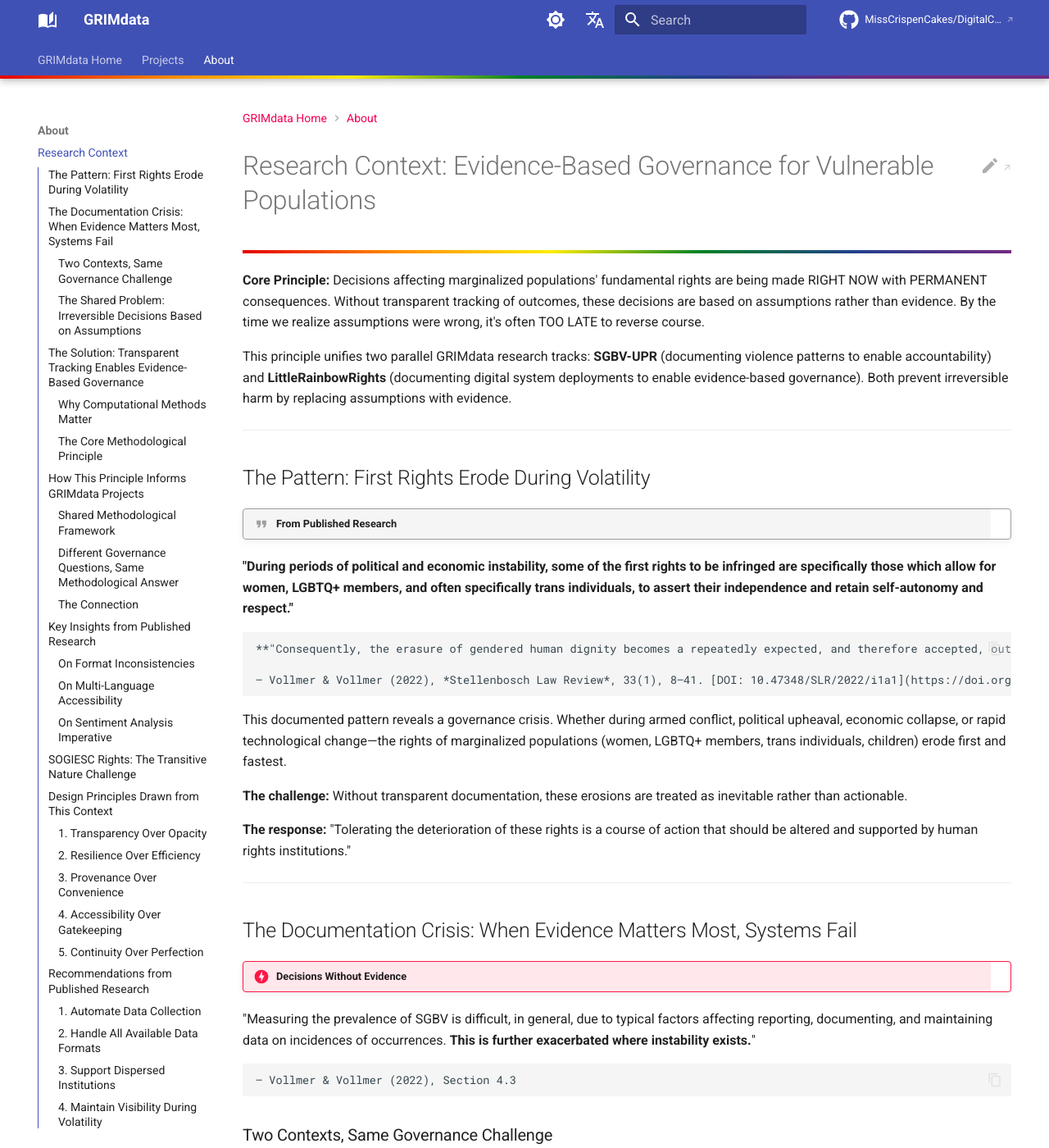
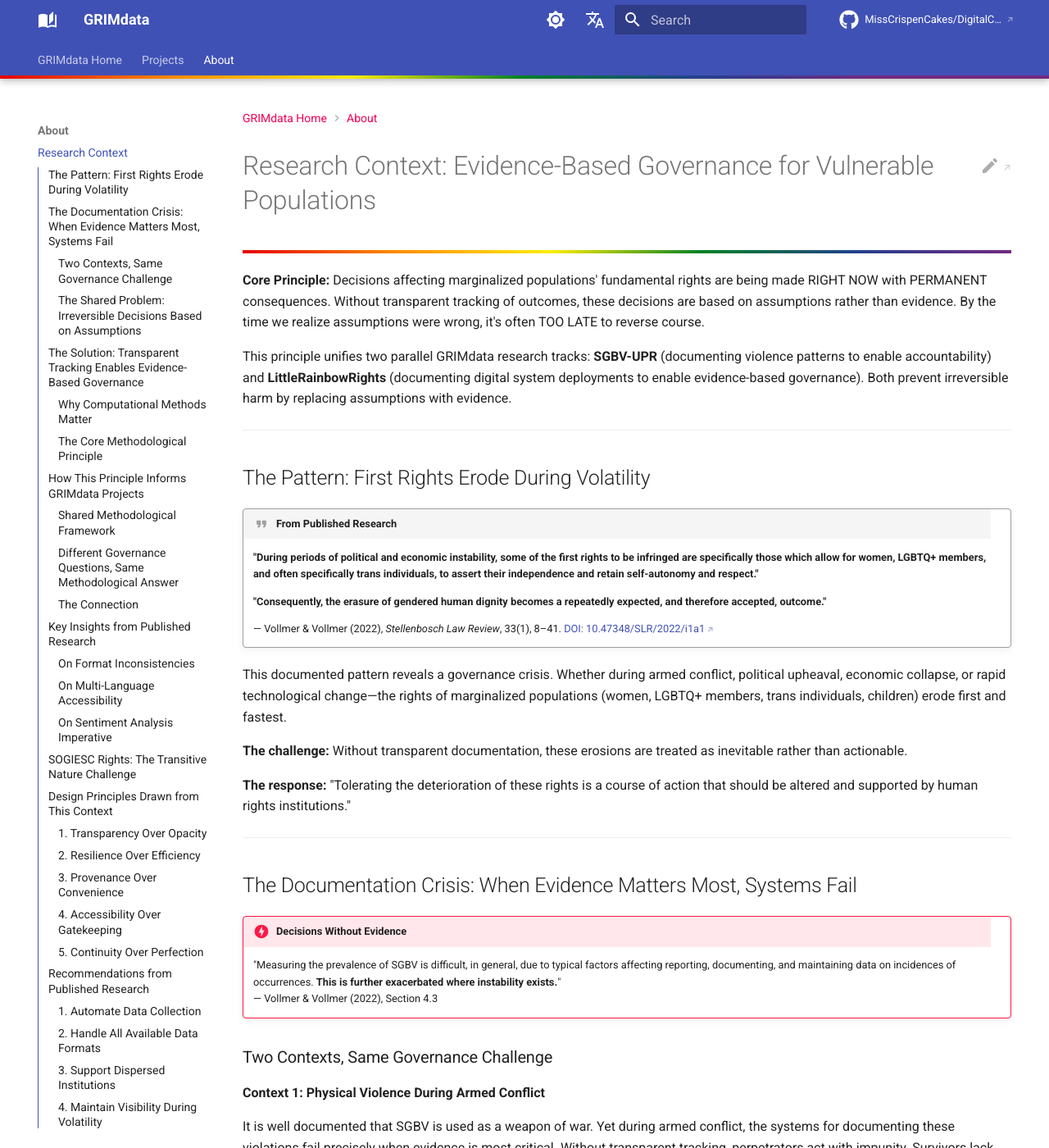
Before and after one commit to MissCrispenCakes/DigitalChild, an MkDocs documentation site: the page built from docs/RESEARCH_CONTEXT.md, in a window 1280 px wide and 1400 px high. Shown: the whole window at 82% size. Built offline with MkDocs 1.6.1 and Material for MkDocs 9.7.7, drawn with Linux system fonts in a browser that asks for light colours; comment, search, counter and statistics services are not loaded; some of the changed text lies outside the part shown.

Commit message:
Exclude admonition files from mdformat check for readability
Added 3 files to CI exclusion list:
- docs/getting-started/installation.md
- docs/RESEARCH_CONTEXT.md
- docs/scorecard/explorer.md

These files use indented content inside admonitions which is more
readable but mdformat wants unindented (less readable). Prioritizing
human readability over strict formatting.

Created MDFORMAT_EXCLUSIONS.md to document exclusion policy.
Total excluded: 8 files (5 grid cards + 3 admonitions)

````diff
--- a/docs/RESEARCH_CONTEXT.md
+++ b/docs/RESEARCH_CONTEXT.md
@@ -9,13 +9,11 @@ ______________________________________________________________________
 ## The Pattern: First Rights Erode During Volatility
 
 !!! quote "From Published Research"
-**"During periods of political and economic instability, some of the first rights to be infringed are specifically those which allow for women, LGBTQ+ members, and often specifically trans individuals, to assert their independence and retain self-autonomy and respect."**
+    **"During periods of political and economic instability, some of the first rights to be infringed are specifically those which allow for women, LGBTQ+ members, and often specifically trans individuals, to assert their independence and retain self-autonomy and respect."**
 
-```
-**"Consequently, the erasure of gendered human dignity becomes a repeatedly expected, and therefore accepted, outcome."**
+    **"Consequently, the erasure of gendered human dignity becomes a repeatedly expected, and therefore accepted, outcome."**
 
-— Vollmer & Vollmer (2022), *Stellenbosch Law Review*, 33(1), 8–41. [DOI: 10.47348/SLR/2022/i1a1](https://doi.org/10.47348/SLR/2022/i1a1)
-```
+    — Vollmer & Vollmer (2022), *Stellenbosch Law Review*, 33(1), 8–41. [DOI: 10.47348/SLR/2022/i1a1](https://doi.org/10.47348/SLR/2022/i1a1)
 
 This documented pattern reveals a governance crisis. Whether during armed conflict, political upheaval, economic collapse, or rapid technological change—the rights of marginalized populations (women, LGBTQ+ members, trans individuals, children) erode first and fastest.
 
@@ -28,11 +26,8 @@ ______________________________________________________________________
 ## The Documentation Crisis: When Evidence Matters Most, Systems Fail
 
 !!! danger "Decisions Without Evidence"
-"Measuring the prevalence of SGBV is difficult, in general, due to typical factors affecting reporting, documenting, and maintaining data on incidences of occurrences. **This is further exacerbated where instability exists.**"
-
-```
-— Vollmer & Vollmer (2022), Section 4.3
-```
+    "Measuring the prevalence of SGBV is difficult, in general, due to typical factors affecting reporting, documenting, and maintaining data on incidences of occurrences. **This is further exacerbated where instability exists.**"
+    — Vollmer & Vollmer (2022), Section 4.3
 
 ### Two Contexts, Same Governance Challenge
 
@@ -86,13 +81,11 @@ ______________________________________________________________________
 ## The Solution: Transparent Tracking Enables Evidence-Based Governance
 
 !!! info "Automation Enables Evidence, Not Just Efficiency"
-"Harnessing AI and data scraping technology to quickly extract information from online human rights sources such as the UPR provides an important tool to reduce costs associated with research and advocacy and may improve and accelerate access to justice for many victims of human rights violations."
+    "Harnessing AI and data scraping technology to quickly extract information from online human rights sources such as the UPR provides an important tool to reduce costs associated with research and advocacy and may improve and accelerate access to justice for many victims of human rights violations."
 
-```
-"**It is therefore vital for computational models to handle what data does exist and to streamline all formats of data when incidents are documented.**"
+    "**It is therefore vital for computational models to handle what data does exist and to streamline all formats of data when incidents are documented.**"
 
-— Vollmer & Vollmer (2022), Section 4.3
-```
+    — Vollmer & Vollmer (2022), Section 4.3
 
 ### Why Computational Methods Matter
 
@@ -214,13 +207,11 @@ ______________________________________________________________________
 ### On Format Inconsistencies
 
 !!! info "Cycle-Dependent Refinement"
-"At present the UPR documents are not consistent in terms of presentation: individual member states may respond to the Working Group in multiple accepted formats, document files are displayed in PDF or Word Documents, several broken links were identified... terminology and textual structure of responses and recommendations vary from cycle to cycle."
+    "At present the UPR documents are not consistent in terms of presentation: individual member states may respond to the Working Group in multiple accepted formats, document files are displayed in PDF or Word Documents, several broken links were identified... terminology and textual structure of responses and recommendations vary from cycle to cycle."
 
-```
-However, "updates to the UPR documents were actively occurring to remedy some of these issues. Changes within the documentation itself are noted as 'cycle dependent' in that each cycle of the UPR demonstrates refinement in the format of responses and recommendations where consistent language is being favoured."
+    However, "updates to the UPR documents were actively occurring to remedy some of these issues. Changes within the documentation itself are noted as 'cycle dependent' in that each cycle of the UPR demonstrates refinement in the format of responses and recommendations where consistent language is being favoured."
 
-— Vollmer & Vollmer (2022), Section 4.2
-```
+    — Vollmer & Vollmer (2022), Section 4.2
 
 **This observation applies equally to digital rights documentation:** Policy formats evolve, terminology standardizes over time, and computational methods must handle both current inconsistencies and future improvements. We can't wait for perfect data before making decisions—systems must work with what exists.
 
@@ -241,11 +232,9 @@ ______________________________________________________________________
 ## SOGIESC Rights: The Transitive Nature Challenge
 
 !!! warning "Volatile and Impermanent Standards"
-"In particular, the unique nature of SOGIESC rights is, at present, **transitive in nature** with regards to gaining or losing traction on human rights and is often dependent on **volatile and impermanent social and cultural standards** for acceptance or understanding."
+    "In particular, the unique nature of SOGIESC rights is, at present, **transitive in nature** with regards to gaining or losing traction on human rights and is often dependent on **volatile and impermanent social and cultural standards** for acceptance or understanding."
 
-```
-— Vollmer & Vollmer (2022), Section 4.3
-```
+    — Vollmer & Vollmer (2022), Section 4.3
 
 **SOGIESC:** Sexual Orientation, Gender Identity and Expression, and Sex Characteristics
 
````
Also changed, not shown: MDFORMAT_EXCLUSIONS.md (added, +38 -0 lines), docs/getting-started/installation.md (+3 -3 lines), docs/scorecard/explorer.md (+7 -8 lines), 1 other file.
